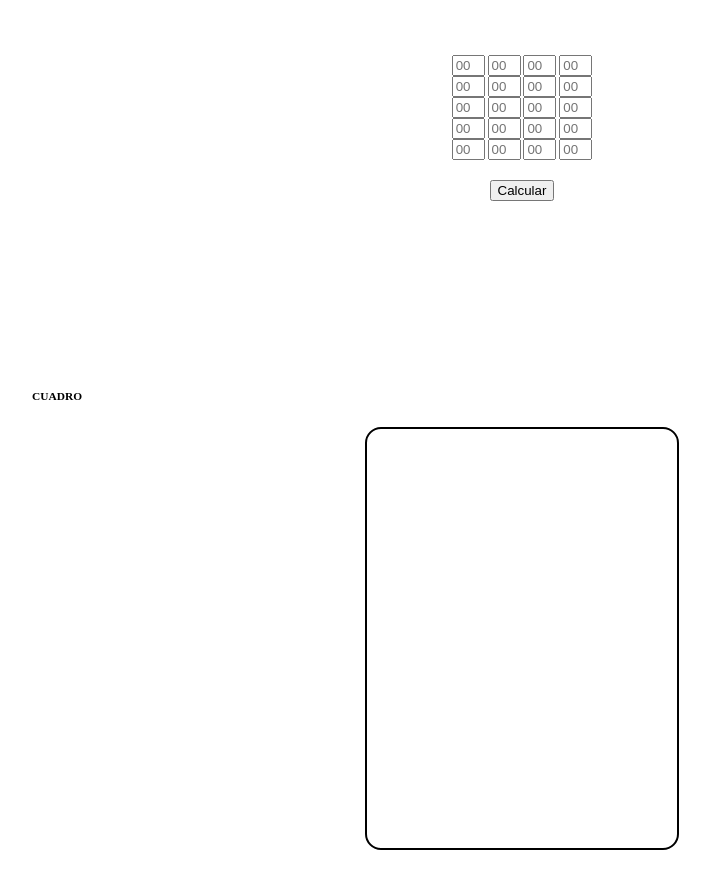
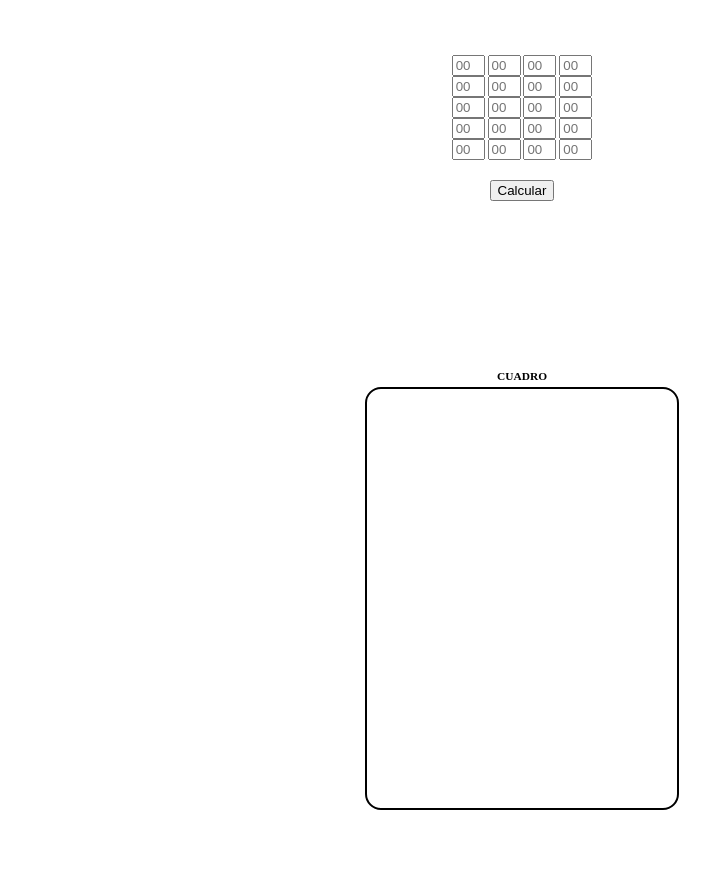
Before and after one commit to Natarus/NatRose, a plain HTML site: page index.html in a window 1280 px wide. Shown: the whole page, without its empty margins (118-828 px from the left). After the commit the page ends 830 px from the top, so only its background shows below. Drawn offline with Linux system fonts and the light colour scheme.

Commit message:
Update style.css

```diff
--- a/style.css
+++ b/style.css
@@ -84,13 +84,13 @@ input[type="text"] {
 	margin: 20px;
 }
 
+
 article {
-    width: 450px;
     margin: auto;
     justify-content: center;
     display: inline-grid;
     grid-template-rows: 100px 100px 100px 100px;
-    grid-template-columns: 200px 200px;
+    grid-template-columns: 125px 125px;
     grid-gap: 3px;
     border: 2px solid black;
 	font-weight: 300;
@@ -105,3 +105,8 @@ article {
 #cuadro{
     margin: 0px 20px 20px 20px;
 }
+
+#cuadro-titulo{
+    width: 260px;
+    margin: auto;
+}
```
